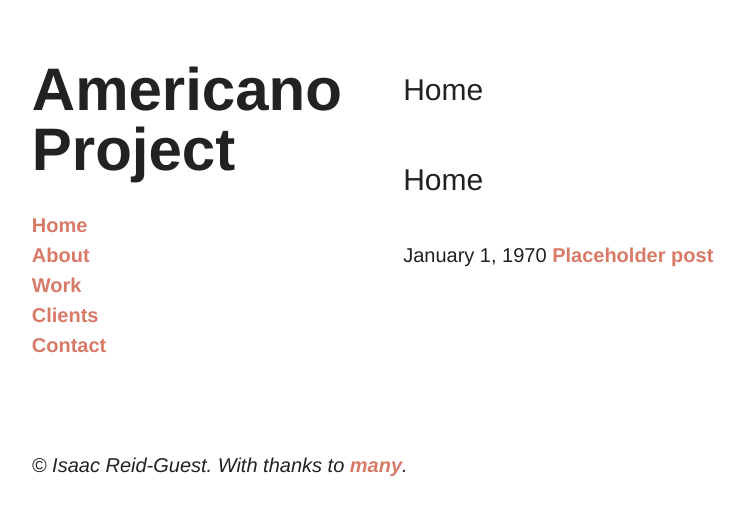
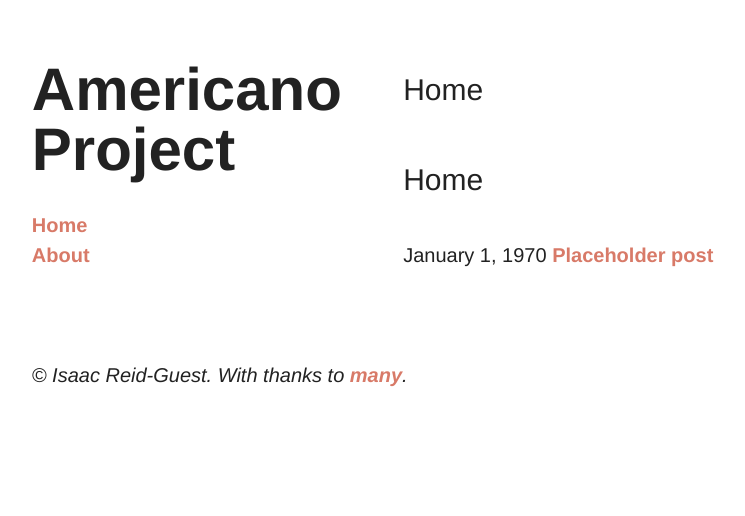
Before and after one commit to picoknow/picoknow.github.io, a Jekyll site: the page built from index.html, in a window 1280 px wide. Shown: the top 516 px of the page, without its empty margins (159-904 px from the left). Built offline with Jekyll 4.4.1, drawn with Linux system fonts in a browser that asks for light colours.

Commit message:
Added about page, updated menu to match.

```diff
--- a/_includes/menu.html
+++ b/_includes/menu.html
@@ -1,7 +1,4 @@
 <ul class="menu">
-  <li><a href="/">Home</a></li>
-  <li><a href="/about/">About</a></li>
-  <li><a href="/work/">Work</a></li>
-  <li><a href="/clients/">Clients</a></li>
-  <li><a href="/contact/">Contact</a></li>
+    <li><a href="/">Home</a></li>
+    <li><a href="/about/">About</a></li>
 </ul>
```
Also changed, not shown: about/index.md (added, +6 -0 lines).
